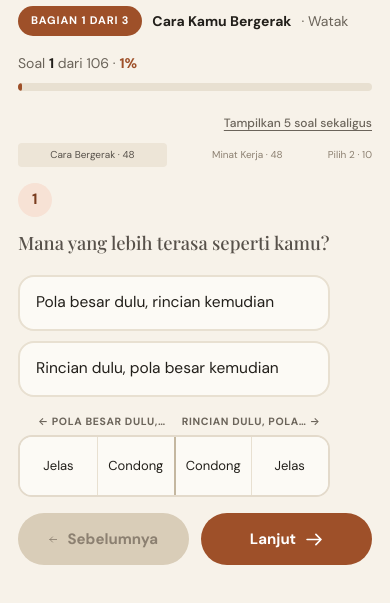
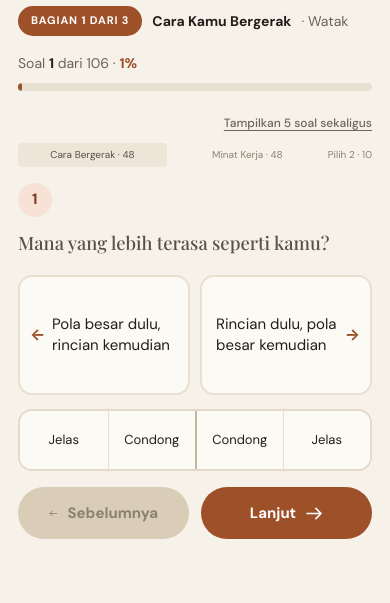
Before and after one commit to Mitologian/lakon-profile, a website: page tes/index.html in a window 390 px wide. Both pictures are taken after a click on the button "Mulai Asesmen". Shown: the part 69-672 px from the top of the page. Drawn offline with nearby package versions, Linux system fonts and the light colour scheme.

Commit message:
Tampilan pasangan: kotak pernyataan kiri-kanan, panah di kotaknya, tepi kanan dirapikan
- Ponsel: dua kotak pernyataan berdampingan (seperti desktop), huruf kotak 15 px.
- Panah kiri-kanan menempel pada kotaknya lewat CSS (.ps-kiri::before, .ps-kanan::after); baris tulisan penunjuk dihapus, begitu juga fungsi cue di lakon_tes.js.
- Area soal kembali rata: .arena memakai display:flex sehingga lebarnya menyusut 42 px (312 dari 354) dan tepi kanan tidak sejajar dengan bilah kemajuan serta tombol navigasi.
- Urutan petak tetap Jelas-Condong-Condong-Jelas; luar = nilai 2, dalam = 1.

```diff
--- a/lakon_tes.js
+++ b/lakon_tes.js
@@ -160,54 +160,7 @@
     return true;
   }
 
-  /* ── 4. Penunjuk sisi pada baris pasangan ─────────────────────────────
-     Di ponsel, empat tombol pasangan berubah jadi satu baris empat petak
-     (lihat mesin-soal.css). Tanpa penunjuk, peserta tidak tahu dua petak
-     pertama milik pernyataan pertama. Label diambil dari kalimat pernyataan
-     itu sendiri, dipendekkan paling banyak tiga kata dan 28 huruf, lalu
-     ditandai "…" kalau memang dipotong. Bank butir tidak disentuh.       */
-  function cue(t) {
-    var kata = (t || '').replace(/\s+/g, ' ').trim().split(' ');
-    var utuh = kata.join(' ');
-    if (utuh.length <= 28) return utuh;
-    var ambil = [], i;
-    for (i = 0; i < kata.length && ambil.length < 3; i++) {
-      if (ambil.length && (ambil.join(' ') + ' ' + kata[i]).length > 28) break;
-      ambil.push(kata[i]);
-    }
-    if (!ambil.length) return utuh.slice(0, 26) + '…';
-    var hasil = ambil.join(' ');
-    return (hasil === utuh) ? hasil : hasil + '…';
-  }
-
-  function pasangPenunjukSisi() {
-    var daftar = document.querySelectorAll('#q-mount .pasangan');
-    for (var i = 0; i < daftar.length; i++) {
-      var blok = daftar[i];
-      if (blok.getAttribute('data-cap') === '1') continue;
-      var sisi = blok.querySelectorAll('.ps-sisi');
-      if (sisi.length !== 2) continue;
-      var baris = blok.nextElementSibling;
-      if (!baris || !baris.classList.contains('ps-skala')) continue;
-
-      var teksKiri = sisi[0].textContent || '', teksKanan = sisi[1].textContent || '';
-      var kiri = cue(teksKiri), kanan = cue(teksKanan);
-      if (kiri === kanan) {                     // dua pernyataan berawalan sama
-        kiri = teksKiri.replace(/\s+/g, ' ').trim().split(' ').slice(-2).join(' ');
-        kanan = teksKanan.replace(/\s+/g, ' ').trim().split(' ').slice(-2).join(' ');
-      }
-
-      var cap = document.createElement('div');
-      cap.className = 'ps-cap';
-      var s1 = document.createElement('span'); s1.textContent = '← ' + kiri;
-      var s2 = document.createElement('span'); s2.textContent = kanan + ' →';
-      cap.appendChild(s1); cap.appendChild(s2);
-      baris.parentNode.insertBefore(cap, baris);
-      blok.setAttribute('data-cap', '1');
-    }
-  }
-
-  /* ── 6. Mode ringkas (lima soal sekaligus) ────────────────────────────── */
+  /* ── 4. Mode ringkas (lima soal sekaligus) ────────────────────────────── */
   function pasangModeRingkas() {
     var tomb = $('btn-ringkas');
     if (!tomb || typeof LakonAssessment === 'undefined') return;
@@ -311,7 +264,6 @@
     if (mount && window.MutationObserver) {
       new MutationObserver(function () {
         salinKemajuan();
-        pasangPenunjukSisi();
         if (!mungkinJeda()) salinKemajuan();
       }).observe(mount, { childList: true });
     }
--- a/mesin-soal.css
+++ b/mesin-soal.css
@@ -147,26 +147,33 @@ body { padding-bottom: 26px; }
 /* daftar tahap di bilah kemajuan: jangan sampai melipat dua baris */
 .tahap li { white-space: nowrap; }
 
-/* ═══ Mobile: baris pasangan bersumbu (dipilih Dedy, 19 Sep 2026) ══════════
-   Di bawah 720 px empat tombol ditumpuk, sehingga "Jelas / Condong /
-   Condong / Jelas" tampak sebagai satu kolom tanpa induk: tidak terbaca
-   mana milik pernyataan pertama dan mana milik pernyataan kedua.
-   Bentuknya jadi satu baris empat petak dengan penunjuk sisi di atasnya.
-   Label sisi dibuat lapisan pengalaman (lakon_tes.js) dari teks
-   pernyataannya sendiri, jadi mesin dan bank butir tidak disentuh.        */
-.ps-cap { display: none; }   /* penunjuk sisi hanya dipakai di ponsel */
+/* ═══ Mobile: kotak pernyataan kiri-kanan (dipilih Dedy, 19 Sep 2026) ══════
+   Di bawah 720 px dua kotak pernyataan ditaruh berdampingan supaya arahnya
+   sama seperti desktop, dan empat titik pilihan jadi satu baris empat petak
+   di bawahnya, setengah kiri untuk kotak kiri, setengah kanan untuk kotak
+   kanan. Panahnya menempel pada kotaknya (.ps-kiri::before / .ps-kanan::after),
+   jadi tidak perlu baris tulisan penunjuk, dan tidak ada teks yang terpotong.
+   Urutan petak selalu Jelas · Condong · Condong · Jelas: luar = jelas (nilai
+   mutlak 2), dalam = condong (1), jadi makin ke ujung makin kuat.            */
 @media (max-width: 719px) {
-  .pasangan { grid-template-columns: minmax(0, 1fr); gap: 10px; }
-  .ps-sisi { min-height: 0; padding: 15px 16px; font-size: 15.5px; line-height: 1.4; }
-  .ps-cap {
-    display: grid; grid-template-columns: 1fr 1fr; margin: 18px 0 7px;
-    font: 600 10.5px/1.3 var(--sans); color: var(--teks-samar);
-    text-transform: uppercase; letter-spacing: .06em;
+  /* area soal memakai display:flex, sehingga lebarnya menyusut dan tepi kanan
+     soal tidak sejajar dengan bilah kemajuan maupun tombol navigasi */
+  .arena { display: block; }
+  .pasangan { grid-template-columns: 1fr 1fr; gap: 10px; align-items: stretch; }
+  .ps-sisi {
+    position: relative; min-height: 120px; padding: 14px;
+    font-size: 15px; line-height: 1.4; border-radius: 14px;
   }
-  .ps-cap span:first-child { text-align: right; padding-right: 8px; }
-  .ps-cap span:last-child { padding-left: 8px; }
+  .ps-kiri { padding-left: 32px; }
+  .ps-kanan { padding-right: 32px; }
+  .ps-kiri::before, .ps-kanan::after {
+    position: absolute; top: 50%; transform: translateY(-50%);
+    color: var(--clay); font: 700 16px/1 var(--sans);
+  }
+  .ps-kiri::before { content: "\2190"; left: 10px; }
+  .ps-kanan::after { content: "\2192"; right: 10px; }
   .ps-skala {
-    grid-template-columns: repeat(4, minmax(0, 1fr)); gap: 0; margin-top: 0;
+    grid-template-columns: repeat(4, minmax(0, 1fr)); gap: 0; margin-top: 14px;
     border: 2px solid var(--garis-kuat); border-radius: 14px;
     overflow: hidden; background: #fff;
   }
```
